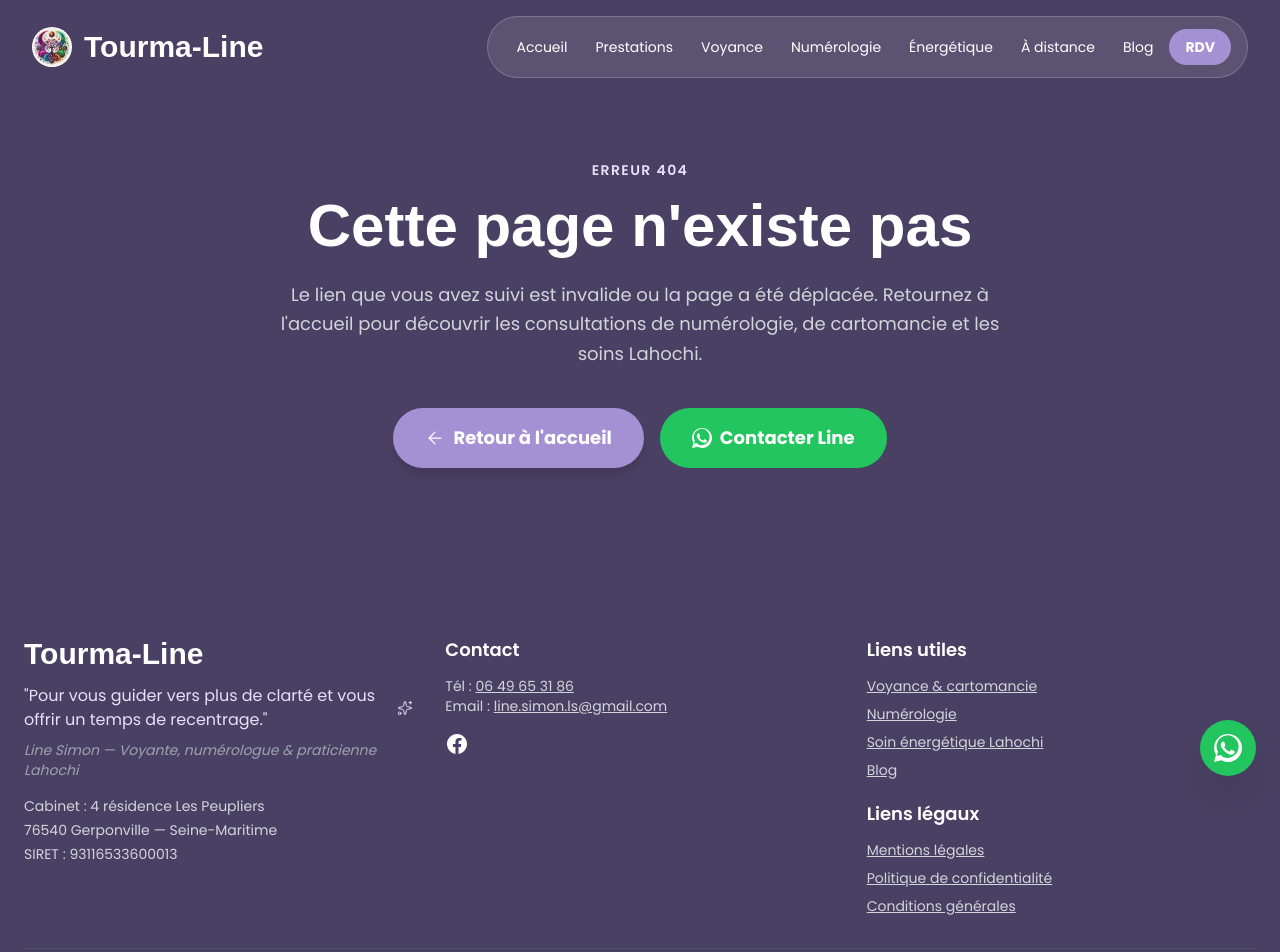
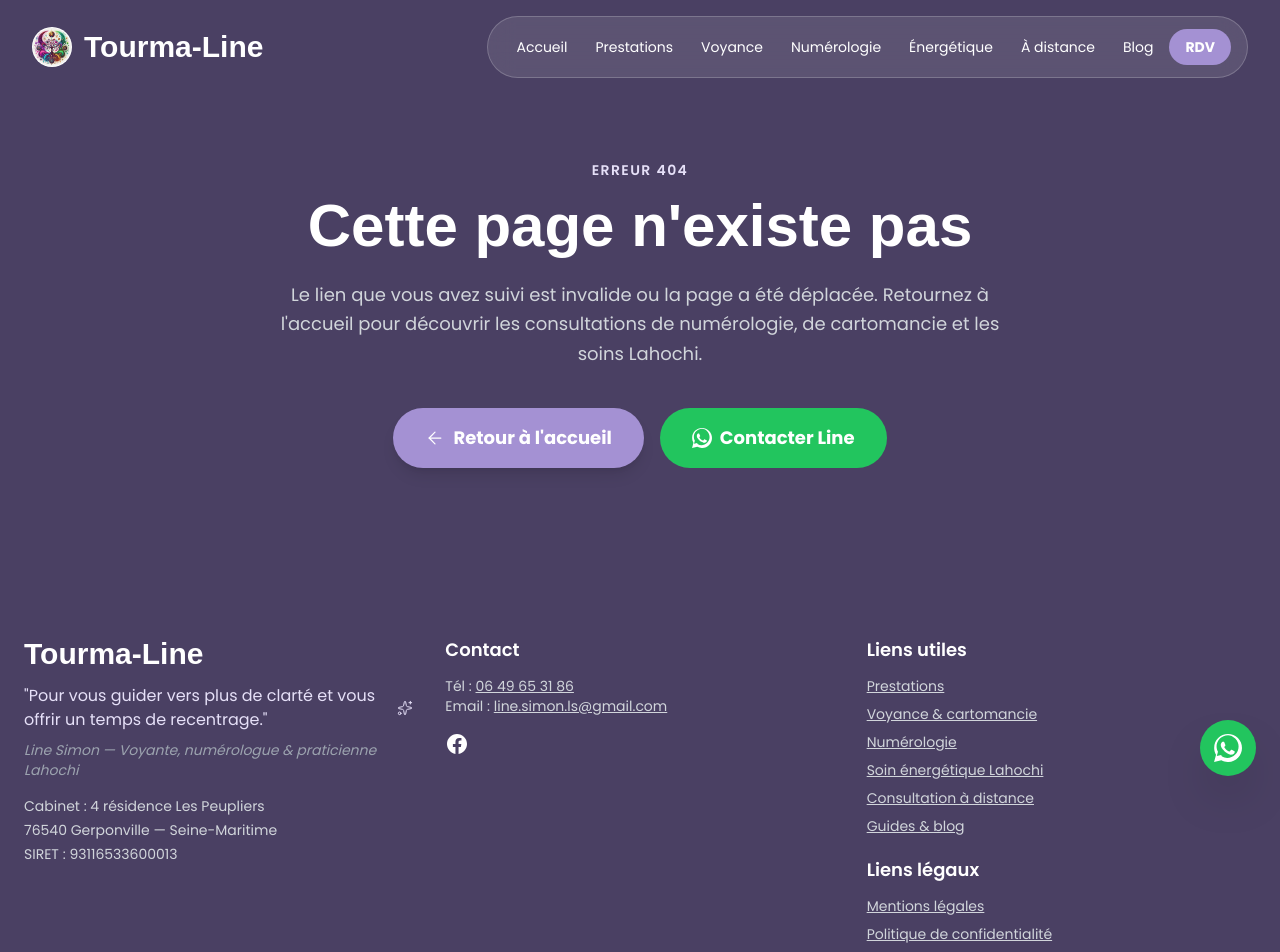
Before and after one commit to Creativityliberty/Tourma-line, a React (Vite) app: page /404 in a window 1280 px wide. Shown: the top 952 px of the page. Built offline with nearby package versions, Linux system fonts and the light colour scheme; a web font is replaced by a local one.

Commit message:
feat(seo): reinforce core navigation for sitelink candidates

```diff
--- a/src/components/layout/Footer.tsx
+++ b/src/components/layout/Footer.tsx
@@ -60,13 +60,18 @@ export const Footer = () => {
                     </div>
 
                     <div>
+                        <nav aria-label="Liens principaux Tourma-Line">
                             <h4 className="text-lg font-semibold mb-3">Liens utiles</h4>
                             <ul className="text-sm text-gray-300 space-y-2 mb-5">
+                                <li><Link to="/prestations" className="hover:text-brand-purple underline">Prestations</Link></li>
                                 <li><Link to="/cartomancie" className="hover:text-brand-purple underline">Voyance & cartomancie</Link></li>
                                 <li><Link to="/numerologie" className="hover:text-brand-purple underline">Numérologie</Link></li>
                                 <li><Link to="/soin-lahochi" className="hover:text-brand-purple underline">Soin énergétique Lahochi</Link></li>
-                            <li><Link to="/blog" className="hover:text-brand-purple underline">Blog</Link></li>
+                                <li><Link to="/consultation-a-distance" className="hover:text-brand-purple underline">Consultation à distance</Link></li>
+                                <li><Link to="/blog" className="hover:text-brand-purple underline">Guides & blog</Link></li>
                             </ul>
+                        </nav>
+                        <nav aria-label="Liens légaux">
                             <h4 className="text-lg font-semibold mb-3">Liens légaux</h4>
                             <ul className="text-sm text-gray-300 space-y-2">
                                 <li>
@@ -85,6 +90,7 @@ export const Footer = () => {
                                     </Link>
                                 </li>
                             </ul>
+                        </nav>
                     </div>
                 </div>
 
```
Lines whose indentation alone changed are shown as unchanged.
